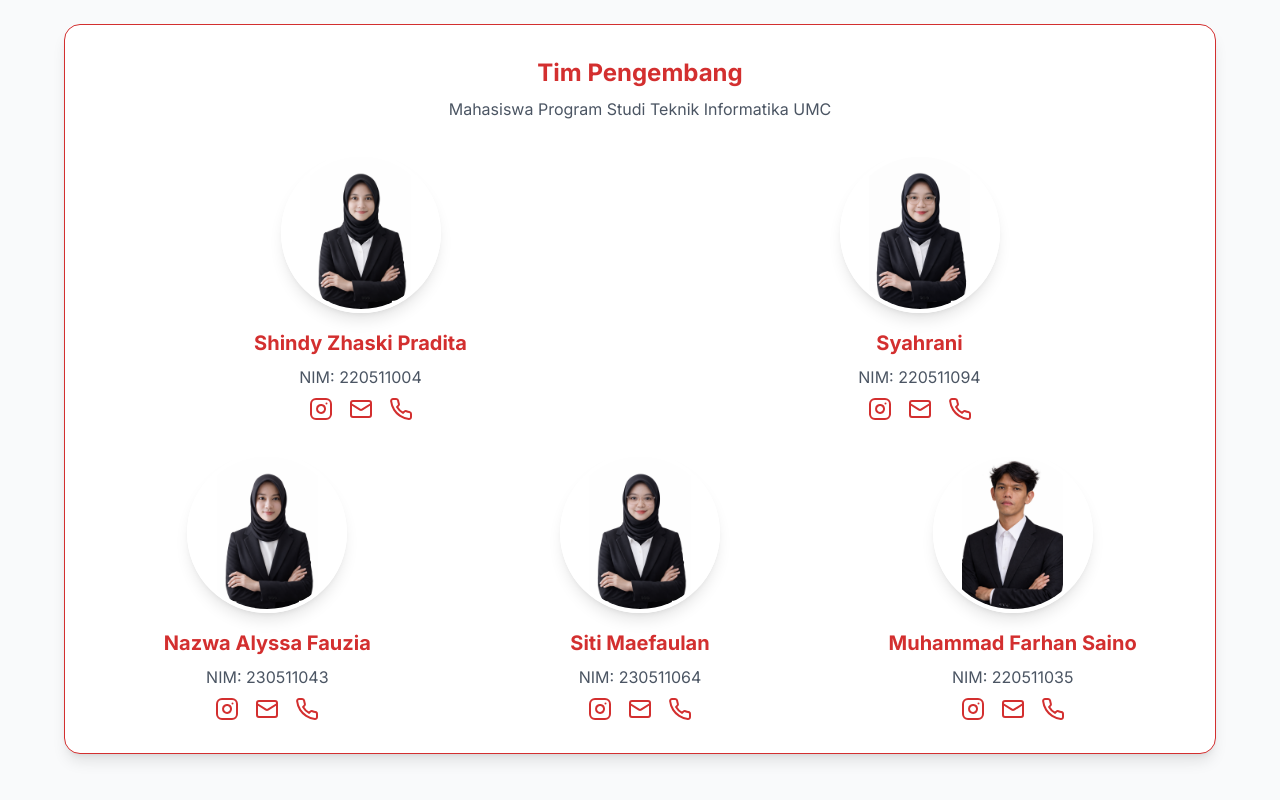
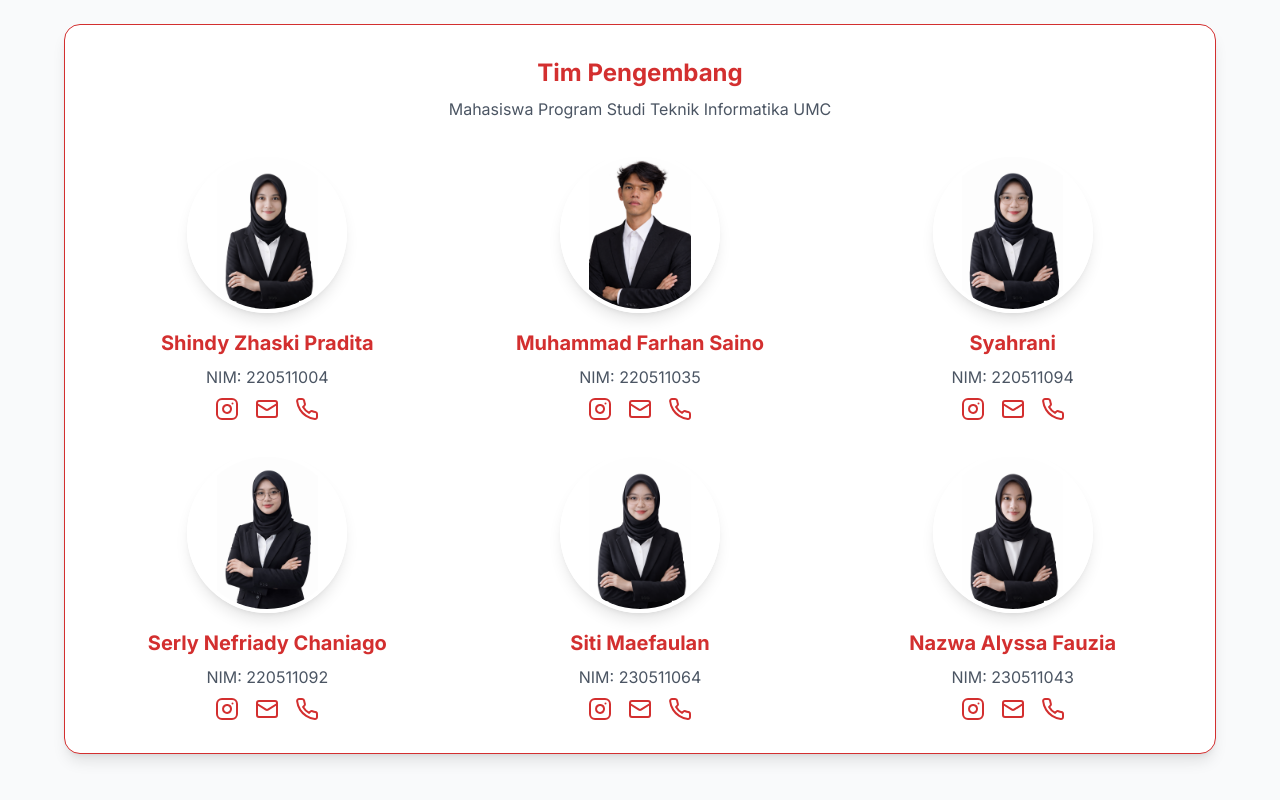
Before and after one commit to Syahranii/spk-rekomendai-bahasa-pemrograman, a Next.js app: page /about in a window 1280 px wide. Shown: the part 1872-2672 px from the top of the page. Built offline with nearby package versions, Linux system fonts and the light colour scheme; no server answers.

Commit message:
fix about layout 3x3 team grid

```diff
--- a/app/(main)/about/page.tsx
+++ b/app/(main)/about/page.tsx
@@ -90,7 +90,7 @@ export default function AboutPage() {
                   <div className="text-sm text-gray-600">Mahasiswa Terbantu</div>
                 </div>
                 <div className="bg-white rounded-lg p-4 border border-umc-red/20">
-                  <div className="text-3xl font-bold text-umc-red mb-1">5</div>
+                  <div className="text-3xl font-bold text-umc-red mb-1">6</div>
                   <div className="text-sm text-gray-600">Anggota Tim</div>
                 </div>
               </div>
@@ -141,7 +141,7 @@ export default function AboutPage() {
             <p className="text-gray-600">Mahasiswa Program Studi Teknik Informatika UMC</p>
           </div>
 
-          <div className="grid grid-cols-1 md:grid-cols-2 gap-8 mb-8">
+          <div className="grid grid-cols-1 md:grid-cols-3 gap-8">
             {/* Mahasiswa 1: Shindy Zhaski Pradita */}
             <div className="text-center">
               <div className="w-40 h-40 rounded-full mx-auto mb-4 overflow-hidden border-4 border-white shadow-lg">
@@ -160,13 +160,37 @@ export default function AboutPage() {
                 <a href="mailto:syahranily@gmail.com" className="text-umc-red hover:text-umc-red/80 transition-colors">
                   <Mail className="h-6 w-6" />
                 </a>
-                <a href="https://wa.me/6281395500969" className="text-umc-red hover:text-umc-red/80 transition-colors">
+                <a href="https://wa.me/628226284175" className="text-umc-red hover:text-umc-red/80 transition-colors">
                   <Phone className="h-6 w-6" />
                 </a>
               </div>
             </div>
 
-            {/* Mahasiswa 2: Syahrani */}
+            {/* Mahasiswa 2: Muhammad Farhan Saino */}
+            <div className="text-center">
+              <div className="w-40 h-40 rounded-full mx-auto mb-4 overflow-hidden border-4 border-white shadow-lg">
+                <img
+                  src="/images/farhan.png"
+                  alt="Muhammad Farhan Saino"
+                  className="w-full h-full object-contain"
+                />
+              </div>
+              <h3 className="text-xl font-bold text-umc-red mb-2">Muhammad Farhan Saino</h3>
+              <p className="text-gray-600 mb-2">NIM: 220511035</p>
+              <div className="flex justify-center space-x-4">
+                <a href="https://www.instagram.com/mfarhans___" className="text-umc-red hover:text-umc-red/80 transition-colors">
+                  <Instagram className="h-6 w-6" />
+                </a>
+                <a href="mailto:farhansaino06@gmail.com" className="text-umc-red hover:text-umc-red/80 transition-colors">
+                  <Mail className="h-6 w-6" />
+                </a>
+                <a href="https://wa.me/6287821563329" className="text-umc-red hover:text-umc-red/80 transition-colors">
+                  <Phone className="h-6 w-6" />
+                </a>
+              </div>
+            </div>
+
+            {/* Mahasiswa 3: Syahrani */}
             <div className="text-center">
               <div className="w-40 h-40 rounded-full mx-auto mb-4 overflow-hidden border-4 border-white shadow-lg">
                 <img
@@ -189,34 +213,32 @@ export default function AboutPage() {
                 </a>
               </div>
             </div>
-          </div>
 
-          <div className="grid grid-cols-1 md:grid-cols-3 gap-8">
-            {/* Mahasiswa 3: Nazwa Alyssa Fauzia */}
+            {/* Mahasiswa 4: Serly Nefriady Chaniago */}
             <div className="text-center">
               <div className="w-40 h-40 rounded-full mx-auto mb-4 overflow-hidden border-4 border-white shadow-lg">
                 <img
-                  src="/images/nazwa.png"
-                  alt="Nazwa Alyssa Fauzia"
+                  src="/images/serly.png"
+                  alt="Serly Nefriady Chaniago"
                   className="w-full h-full object-contain"
                 />
               </div>
-              <h3 className="text-xl font-bold text-umc-red mb-2">Nazwa Alyssa Fauzia</h3>
-              <p className="text-gray-600 mb-2">NIM: 230511043</p>
+              <h3 className="text-xl font-bold text-umc-red mb-2">Serly Nefriady Chaniago</h3>
+              <p className="text-gray-600 mb-2">NIM: 220511092</p>
               <div className="flex justify-center space-x-4">
-                <a href="https://www.instagram.com/nzwa__v" className="text-umc-red hover:text-umc-red/80 transition-colors">
+                <a href="https://www.instagram.com/itssrly_ss19" className="text-umc-red hover:text-umc-red/80 transition-colors">
                   <Instagram className="h-6 w-6" />
                 </a>
-                <a href="mailto:nazwaalyssa18@gmail.com" className="text-umc-red hover:text-umc-red/80 transition-colors">
+                <a href="mailto:serlynefriady21@gmail.com" className="text-umc-red hover:text-umc-red/80 transition-colors">
                   <Mail className="h-6 w-6" />
                 </a>
-                <a href="https://wa.me/62895608830272" className="text-umc-red hover:text-umc-red/80 transition-colors">
+                <a href="https://wa.me/6283895626870" className="text-umc-red hover:text-umc-red/80 transition-colors">
                   <Phone className="h-6 w-6" />
                 </a>
               </div>
             </div>
 
-            {/* Mahasiswa 4: Siti Maefaulan */}
+            {/* Mahasiswa 5: Siti Maefaulan */}
             <div className="text-center">
               <div className="w-40 h-40 rounded-full mx-auto mb-4 overflow-hidden border-4 border-white shadow-lg">
                 <img
@@ -240,25 +262,25 @@ export default function AboutPage() {
               </div>
             </div>
 
-            {/* Mahasiswa 5: Muhammad Farhan Saino */}
+            {/* Mahasiswa 6: Nazwa Alyssa Fauzia */}
             <div className="text-center">
               <div className="w-40 h-40 rounded-full mx-auto mb-4 overflow-hidden border-4 border-white shadow-lg">
                 <img
-                  src="/images/farhan.png"
-                  alt="Muhammad Farhan Saino"
+                  src="/images/nazwa.png"
+                  alt="Nazwa Alyssa Fauzia"
                   className="w-full h-full object-contain"
                 />
               </div>
-              <h3 className="text-xl font-bold text-umc-red mb-2">Muhammad Farhan Saino</h3>
-              <p className="text-gray-600 mb-2">NIM: 220511035</p>
+              <h3 className="text-xl font-bold text-umc-red mb-2">Nazwa Alyssa Fauzia</h3>
+              <p className="text-gray-600 mb-2">NIM: 230511043</p>
               <div className="flex justify-center space-x-4">
-                <a href="https://www.instagram.com/mfarhans___" className="text-umc-red hover:text-umc-red/80 transition-colors">
+                <a href="https://www.instagram.com/nzwa__v" className="text-umc-red hover:text-umc-red/80 transition-colors">
                   <Instagram className="h-6 w-6" />
                 </a>
-                <a href="mailto:farhansaino06@gmail.com" className="text-umc-red hover:text-umc-red/80 transition-colors">
+                <a href="mailto:nazwaalyssa18@gmail.com" className="text-umc-red hover:text-umc-red/80 transition-colors">
                   <Mail className="h-6 w-6" />
                 </a>
-                <a href="https://wa.me/6287821563329" className="text-umc-red hover:text-umc-red/80 transition-colors">
+                <a href="https://wa.me/62895608830272" className="text-umc-red hover:text-umc-red/80 transition-colors">
                   <Phone className="h-6 w-6" />
                 </a>
               </div>
```
Also changed, not shown: public/images/serly.png (added).
